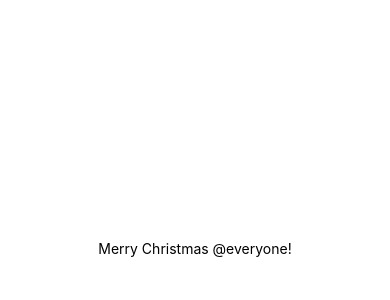
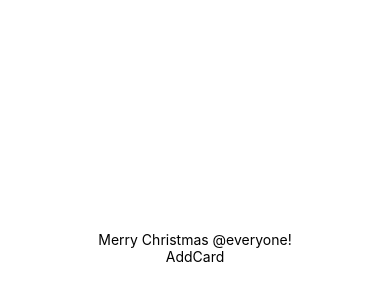
Before and after one commit to irenapopova/react-native-flashcards, a React Native app: screen / in a window 390 px wide. Shown: the part 174-474 px from the top of the page. Built offline with nearby package versions, Linux system fonts and the light colour scheme.

Commit message:
component AddCard added

```diff
--- a/App.js
+++ b/App.js
@@ -1,10 +1,12 @@
 import React from 'react';
 import { StyleSheet, Text, View } from 'react-native';
+import AddCard from './components/AddCard';
 
 export default function App() {
   return (
     <View style={styles.container}>
       <Text>Merry Christmas @everyone!</Text>
+      <AddCard></AddCard>
     </View>
   );
 }
--- /dev/null
+++ b/components/AddCard.js
@@ -0,0 +1,10 @@
+import React from 'react';
+import { StyleSheet, Text, View } from 'react-native';
+
+
+
+export default class AddCards extends React.Component{
+    render(){
+        return <View><Text>AddCard</Text></View>
+    }
+}
```
Also changed, not shown: components/AddDeck.js (added).
